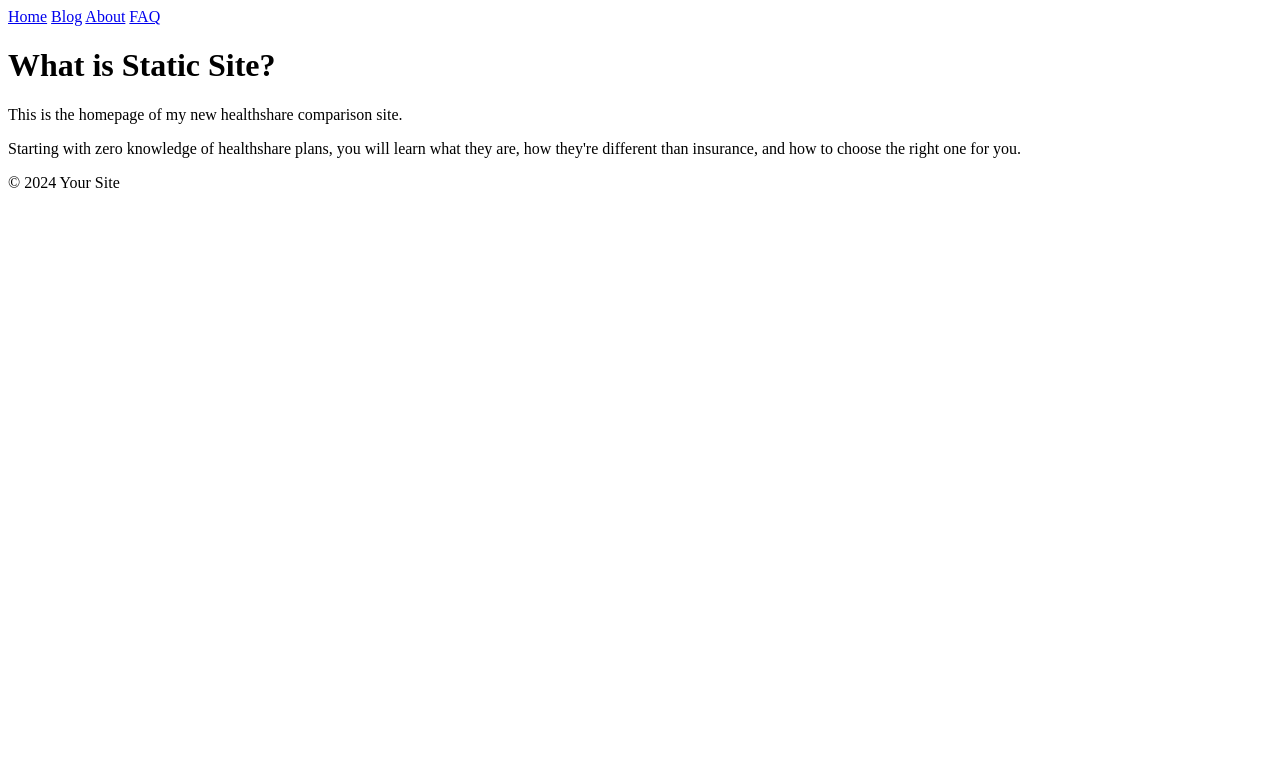
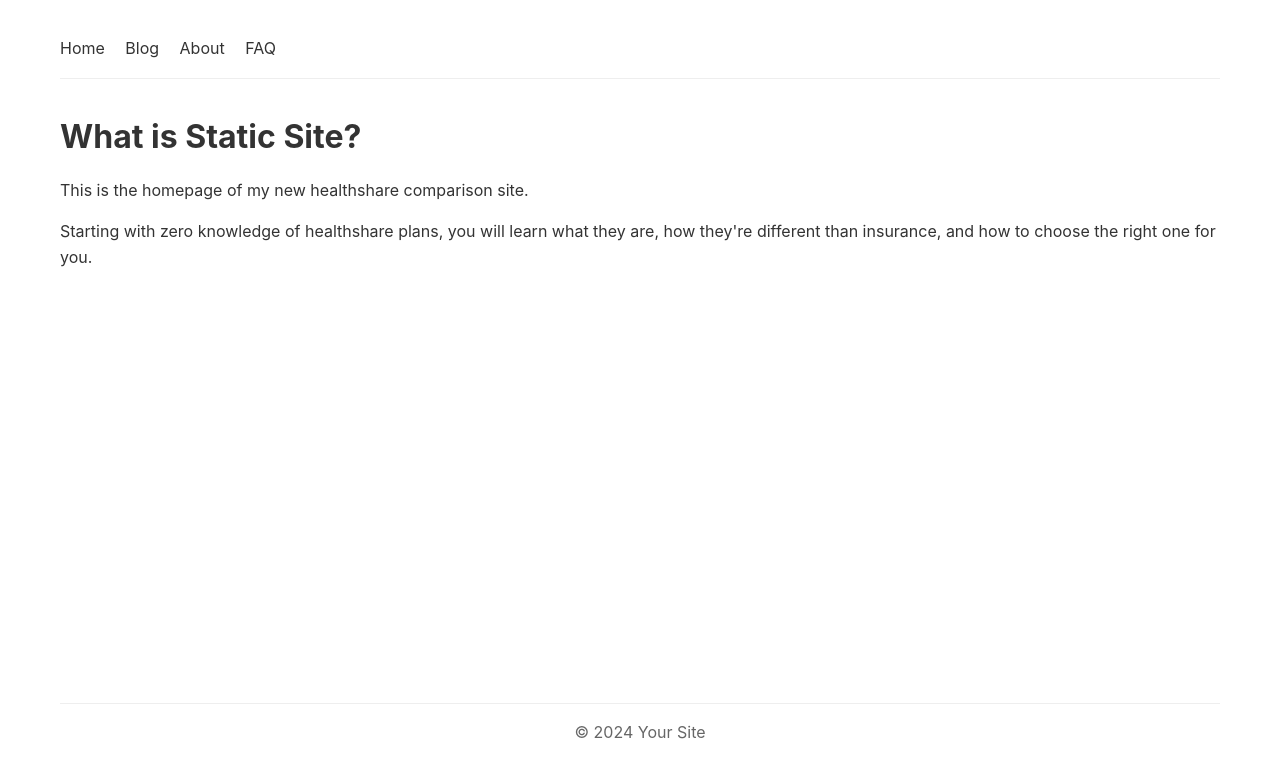
Before and after one commit to michaelcaz/static-site, a website: page docs/about.html in a window 1280 px wide. Drawn offline with Linux system fonts and the light colour scheme; the site is published under a folder, as on GitHub Pages, so addresses that start at the root find nothing.

Commit message:
Switch to relative paths

```diff
--- a/docs/about.html
+++ b/docs/about.html
@@ -4,15 +4,15 @@
     <meta charset="UTF-8">
     <meta name="viewport" content="width=device-width, initial-scale=1.0">
     <title>About Static Site</title>
-    <link rel="icon" type="image/png" href="/static-site/images/favicon.png">
-    <link rel="stylesheet" href="/static-site/css/style.css">
+    <link rel="icon" type="image/png" href="./images/favicon.png">
+    <link rel="stylesheet" href="./css/style.css">
 </head>
 <body>
     <nav>
-        <a href="/static-site/">Home</a>
-        <a href="/static-site/blog">Blog</a>
-        <a href="/static-site/about.html">About</a>
-        <a href="/static-site/faq.html">FAQ</a>
+        <a href="./">Home</a>
+        <a href="./blog">Blog</a>
+        <a href="./about.html">About</a>
+        <a href="./faq.html">FAQ</a>
     </nav>
     <main>
         <h1 id="what-is-static-site">What is Static Site?</h1>
```
Also changed, not shown: docs/blog/index.html (+6 -6 lines), docs/faq.html (+6 -6 lines), docs/index.html (+6 -6 lines), src/templates/base.html (+6 -6 lines).
